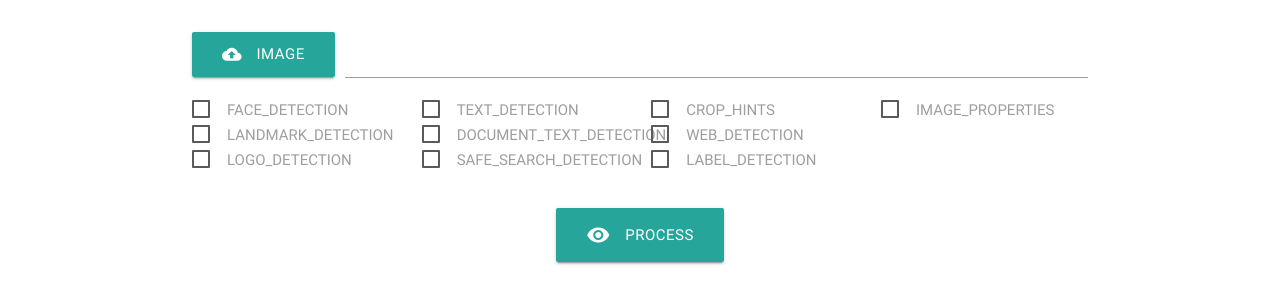
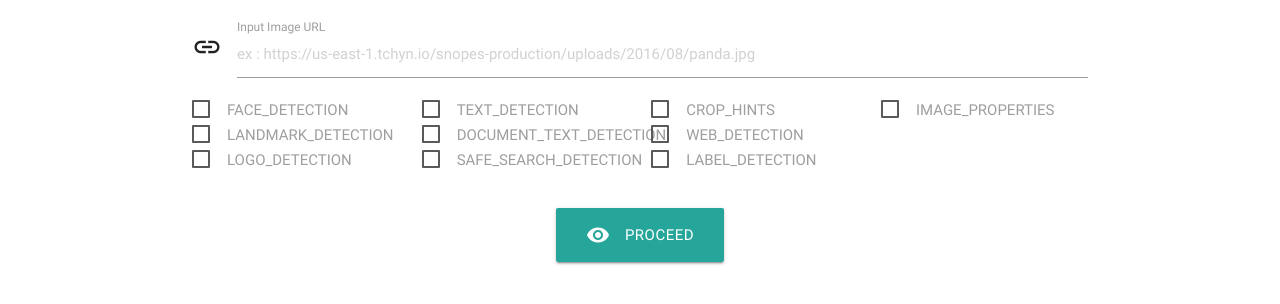
Before and after one commit to heryvandoro/google-vision-nodejs, a website: page view/index.html in a window 1280 px wide. Shown: the part 90-394 px from the top of the page. Drawn offline with Linux system fonts and the light colour scheme; files that its build step writes are made by us from their sources; files whose address does not match are found by name.

Commit message:
Change image upload to input text and fix null result

```diff
--- a/assets/js/app.js
+++ b/assets/js/app.js
@@ -29,6 +29,7 @@ $(document).ready(()=>{
 
     function doWebDetection(data){
         $("#web-detection ul.collection").html("");
+        $("#web-detection").show();
         data.webEntities.forEach((x)=>{
             $("#web-entities").append('<a target="_blank" href="https://www.google.com/search?q='+x.description+'" class="collection-item">'+x.description+'</a>');
         });
@@ -41,11 +42,11 @@ $(document).ready(()=>{
         data.partialMatchingImages.forEach((x)=>{
             $("#web-partial-matched").append('<a target="_blank" href="'+x.url+'" class="collection-item">'+x.url+'</a>');
         });
-        $("#web-detection").show();
     }
 
     function doLabelDetection(data){
         $("#label-detection-result>div:not(#label-detection-template)").remove();
+        $("#label-detection").show();
         data.forEach((x)=>{
             var temp = $("#label-detection-template").clone();
             temp.show();
@@ -56,11 +57,11 @@ $(document).ready(()=>{
             temp.find("div.determinate").css("width",score+'%');
             $("#label-detection-result").append(temp);
         });
-        $("#label-detection").show();
     }
 
     function doSafeSearchDetection(data){
         $("#safe-detection-result").html("");
+        $("#safe-detection").show();
         Object.keys(data).forEach((x)=>{
             switch(data[x]){
                 case "VERY_LIKELY" : color="red darken-4"; break;
@@ -72,17 +73,17 @@ $(document).ready(()=>{
             }
             $("#safe-detection-result").append('<a href="#" class="collection-item"><span data-badge-caption="" class="new badge '+color+'">'+data[x]+'</span>'+x.capitalize()+'</a>');
         });
-        $("#safe-detection").show();
     }
 
     function doTextDetection(data){
+        $("#text-detection").show();
         if(data==null) return;
         $("#text-detection-result").text(data.text);
-        $("#text-detection").show();
     }
 
     function doLandmarkDetection(data){
         $("#landmark-detection-result").html("");
+        $("#landmark-detection").show();
         if(data.length==0) return;
         data.forEach((x)=>{
             var temp = '<div class="col m6">';
@@ -93,7 +94,6 @@ $(document).ready(()=>{
             temp+='</div></div>';
             $("#landmark-detection-result").append(temp);
         })
-        $("#landmark-detection").show();
     }
 
     $("form").submit((e)=>{
--- a/index.js
+++ b/index.js
@@ -31,7 +31,7 @@ app.get("/", (req, res)=>{
 app.post("/proceed", (req, res)=>{
     vision.annotateImage({
         image : {
-            source: { imageUri: 'http://ilmupengetahuanumum.com/wp-content/uploads/2014/12/7-keajaiban-Dunia-terbaru.jpg' }
+            source: { imageUri: req.body.image_url }
         },
         features : getFeatures(req.body.features)
     }).then(response => {
--- a/view/index.html
+++ b/view/index.html
@@ -29,15 +29,10 @@
       </div>
       <div class="row">
         <form class="col m12" action="#" enctype="multipart/form-data" method="POST">
-            <div class="file-field input-field">
-                <div class="btn">
-                    <i class="material-icons left">cloud_upload</i>
-                    <span>Image</span>
-                    <input type="file">
-                </div>
-                <div class="file-path-wrapper">
-                    <input class="file-path validate" type="text">
-                </div>
+            <div class="input-field">
+                <i class="material-icons prefix">insert_link</i>
+                <input name="image_url" type="text" placeholder="ex : https://us-east-1.tchyn.io/snopes-production/uploads/2016/08/panda.jpg">
+                <label>Input Image URL</label>
             </div>
             <div class="row">
                 <div class="col m3">
@@ -70,7 +65,7 @@
                 </div>
             </div>
             <div class="section center">
-                <button type="submit" id="process" class="waves-effect waves-light btn-large"><i class="material-icons left">visibility</i>Process</button>
+                <button type="submit" id="process" class="waves-effect waves-light btn-large"><i class="material-icons left">visibility</i>Proceed</button>
             </div>
         </form>
       </div>
```
